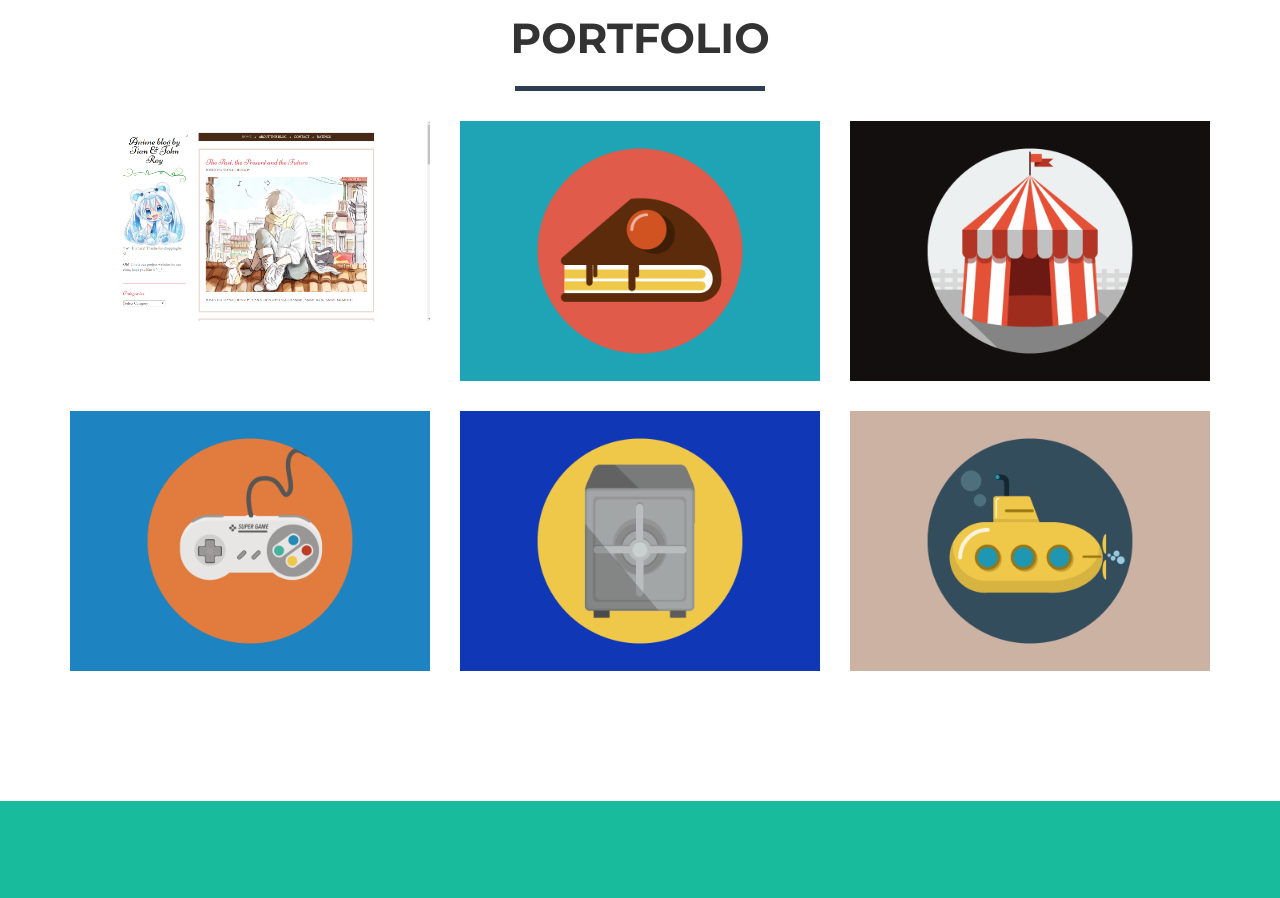
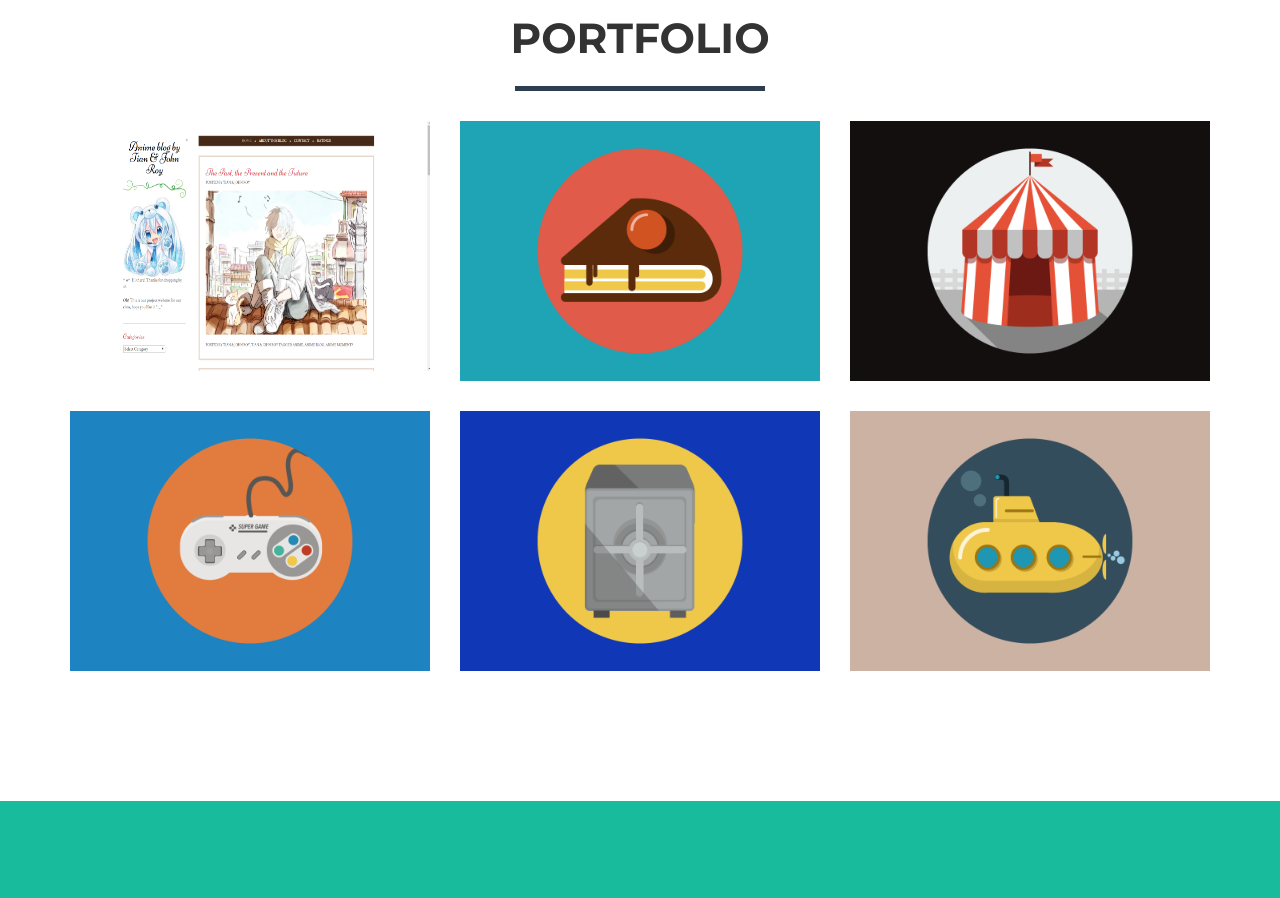
Before and after one commit to rejesus/rejesus.github.io, a website: page index.html in a window 1280 px wide. Shown: the part 820-1718 px from the top of the page. Drawn offline with nearby package versions, Linux system fonts and the light colour scheme; files whose address does not match are found by name.

Commit message:
Update index.html

```diff
--- a/index.html
+++ b/index.html
@@ -99,7 +99,7 @@
                                 <i class="fa fa-search-plus fa-3x"></i>
                             </div>
                         </div>
-                        <img src="website.PNG" style="height: 200px" "width:200px" class="img-responsive" alt="">
+                        <img src="website.PNG" style="height: 250px" "width:250px" class="img-responsive" alt="">
                     </a>
                 </div>
                 <div class="col-sm-4 portfolio-item">
```
